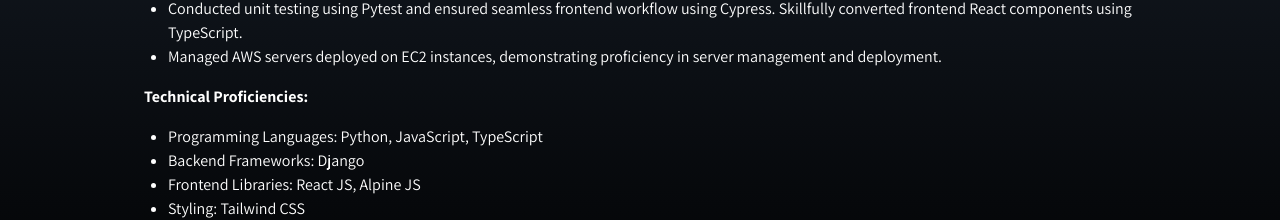
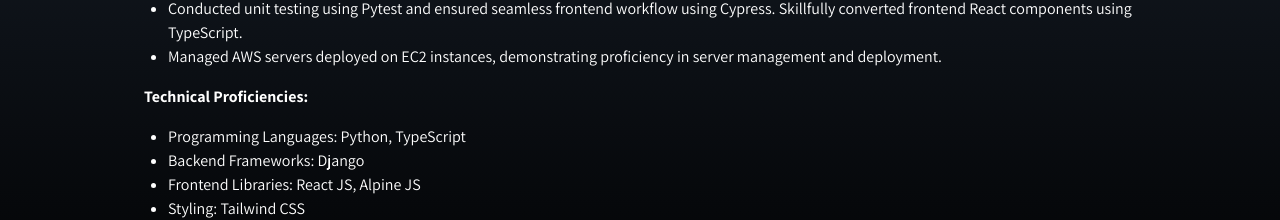
Before and after one commit to mohan-cyber/website-portfolio, a React (Create React App) app: page / in a window 1280 px wide. Shown: the part 1235-1455 px from the top of the page. Built offline with nearby package versions, Linux system fonts and the light colour scheme.

Commit message:
updated about section

```diff
--- a/src/components/About.jsx
+++ b/src/components/About.jsx
@@ -33,7 +33,7 @@
     <strong>Technical Proficiencies:</strong>
   </p>
   <ul class="list-disc ml-6 mb-4">
-    <li>Programming Languages: Python, JavaScript, TypeScript</li>
+    <li>Programming Languages: Python, TypeScript</li>
     <li>Backend Frameworks: Django</li>
     <li>Frontend Libraries: React JS, Alpine JS</li>
     <li>Styling: Tailwind CSS</li>
```
